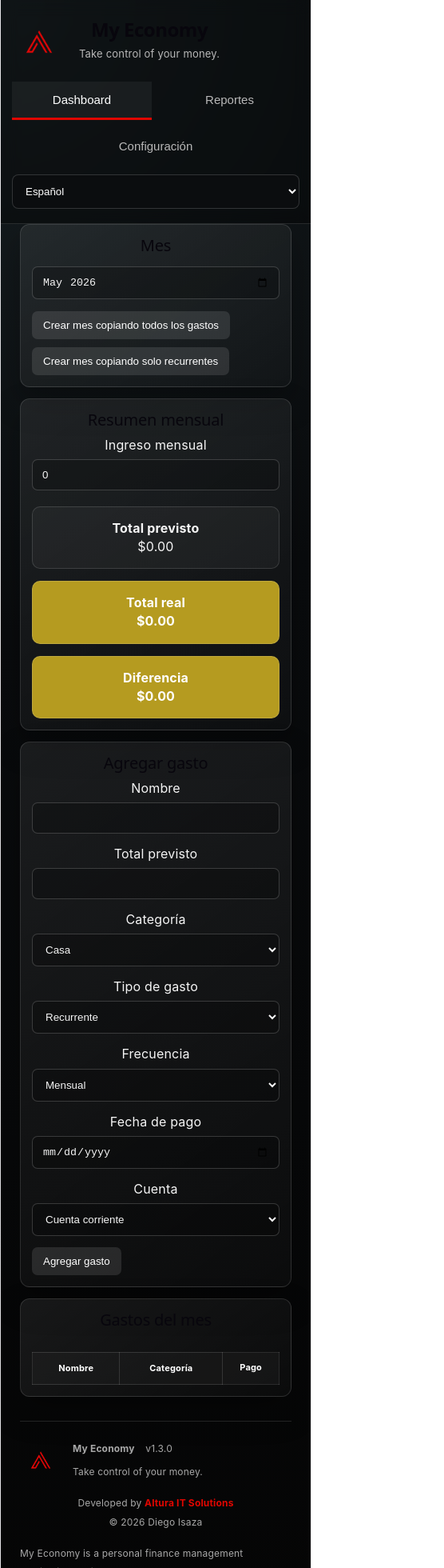
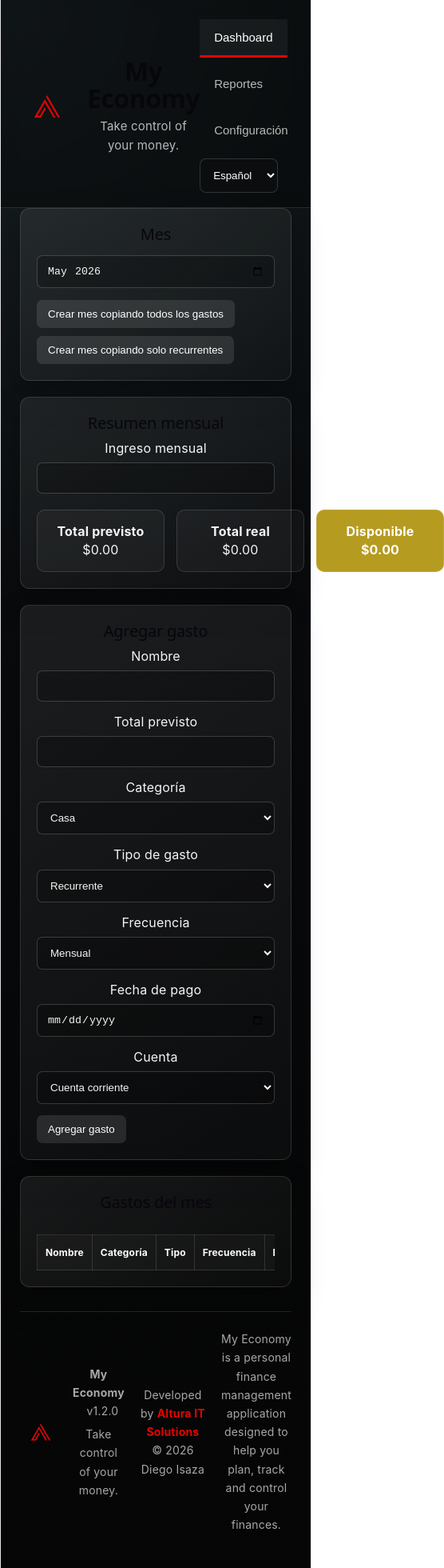
Before and after one commit to Solid1030/my-economy, a React (Vite) app: page / in a window 390 px wide. Shown: the top 1960 px of the page at 80% size, 556 px wide, since content can reach past the window. Built offline with nearby package versions, Linux system fonts and the light colour scheme.

Commit message:
Update mobile layout and table styling2

```diff
--- a/src/App.jsx
+++ b/src/App.jsx
@@ -1,5 +1,4 @@
 import { useEffect, useState } from "react";
-import "./App.css";
 
 const getCurrentMonth = () => new Date().toISOString().slice(0, 7);
 
@@ -219,13 +218,13 @@ const defaultAccounts = [
 ];
 
 const emptyMonth = {
-  income: 0,
+  income: "",
   expenses: [],
 };
 
 const APP_NAME = "My Economy";
 const APP_SUBTITLE = "Take control of your money.";
-const APP_VERSION = "v1.3.0";
+const APP_VERSION = "v1.2.0";
 const APP_DEVELOPER = "Altura IT Solutions";
 
 function App() {
@@ -258,7 +257,7 @@ function App() {
 
   const currentMonthData = monthlyData[selectedMonth] || emptyMonth;
 
-  const [income, setIncome] = useState(currentMonthData.income);
+  const [income, setIncome] = useState(Number(currentMonthData.income || ""));
 
   const [newExpense, setNewExpense] = useState({
     name: "",
@@ -382,14 +381,13 @@ function App() {
   }
 
   function updateIncome(value) {
-    const newIncome = Number(value);
-    setIncome(newIncome);
-
-    saveMonthData({
-      ...currentMonthData,
-      income: newIncome,
-    });
-  }
+  setIncome(value);
+
+  saveMonthData({
+    ...currentMonthData,
+    income: value,
+  });
+}
 
   function addExpense(event) {
     event.preventDefault();
@@ -651,7 +649,11 @@ function App() {
     0
   );
 
-  const difference = totalPlanned - totalReal;
+  const numericIncome = Number(income || 0);
+
+  const remainingPlanned = numericIncome - totalPlanned;
+  const remainingReal = numericIncome - totalReal;
+  const difference = remainingReal - remainingPlanned;
 
   function groupExpensesBy(fieldName) {
     const totals = {};
@@ -809,7 +811,7 @@ function App() {
       outline: "none",
     },
     tableInput: {
-      width: "100%",
+      width: "105px",
       padding: "6px",
       borderRadius: "5px",
       border: "1px solid rgba(255,255,255,0.18)",
@@ -953,8 +955,8 @@ function App() {
 
   function renderReportTable(data, labelColumn) {
     return (
-      <div className="table-wrapper" style={styles.tableWrapper}>
-        <table className="data-table" style={styles.table}>
+      <div style={styles.tableWrapper}>
+        <table style={styles.table}>
           <thead>
             <tr>
               <th style={styles.th}>{labelColumn}</th>
@@ -986,17 +988,17 @@ function App() {
   }
 
   return (
-    <div className="page" style={styles.page}>
-      <div className="top-bar" style={styles.topBar}>
-        <div className="brand" style={styles.brand}>
+    <div style={styles.page}>
+      <div style={styles.topBar}>
+        <div style={styles.brand}>
           <img src="/Altura.png" alt="Altura IT Solutions" style={styles.logo} />
           <div>
-            <h1 className="brand-title" style={styles.brandTitle}>{APP_NAME}</h1>
-            <p className="brand-subtitle" style={styles.brandSubtitle}>{APP_SUBTITLE}</p>
+            <h1 style={styles.brandTitle}>{APP_NAME}</h1>
+            <p style={styles.brandSubtitle}>{APP_SUBTITLE}</p>
           </div>
         </div>
 
-        <div className="nav" style={styles.nav}>
+        <div style={styles.nav}>
           <button
             style={{
               ...styles.navButton,
@@ -1045,10 +1047,10 @@ function App() {
         </div>
       </div>
 
-      <main className="app-shell" style={styles.appShell}>
+      <main style={styles.appShell}>
       {page === "dashboard" && (
         <>
-          <div className="card" style={styles.card}>
+          <div style={styles.card}>
             <h2>{t.month}</h2>
 
             <input
@@ -1069,7 +1071,7 @@ function App() {
             </div>
           </div>
 
-          <div className="card" style={styles.card}>
+          <div style={styles.card}>
             <h2>{t.monthlySummary}</h2>
 
             <label>{t.monthlyIncome}</label>
@@ -1081,31 +1083,33 @@ function App() {
               onChange={(e) => updateIncome(e.target.value)}
             />
 
-            <div
-  className="summary-grid"
-  style={{ ...styles.summaryGrid, marginTop: "20px" }}
->
+            <div style={{ ...styles.summaryGrid, marginTop: "20px" }}>
               <div style={styles.summaryBox}>
                 <strong>{t.totalPlanned}</strong>
                 <p>${totalPlanned.toFixed(2)}</p>
               </div>
 
-              <div style={{ ...styles.summaryBox, ...getDifferenceStyle(difference) }}>
+              <div style={styles.summaryBox}>
                 <strong>{t.totalReal}</strong>
                 <p>${totalReal.toFixed(2)}</p>
               </div>
 
-              <div style={{ ...styles.summaryBox, ...getDifferenceStyle(difference) }}>
-                <strong>{t.difference}</strong>
-                <p>${difference.toFixed(2)}</p>
+              <div
+                style={{
+                  ...styles.summaryBox,
+                  ...getDifferenceStyle(remainingReal),
+                }}
+              >
+                <strong>Disponible</strong>
+                <p>${remainingReal.toFixed(2)}</p>
               </div>
             </div>
           </div>
 
-          <div className="card" style={styles.card}>
+          <div style={styles.card}>
             <h2>{t.addExpense}</h2>
 
-            <form onSubmit={addExpense} className="form-grid" style={styles.formGrid}>
+            <form onSubmit={addExpense} style={styles.formGrid}>
               <div>
                 <label>{t.name}</label>
                 <input
@@ -1203,11 +1207,11 @@ function App() {
             </form>
           </div>
 
-          <div className="card" style={styles.card}>
+          <div style={styles.card}>
             <h2>{t.expensesMonth}</h2>
 
-            <div className="table-wrapper" style={styles.tableWrapper}>
-              <table className="data-table" style={styles.table}>
+            <div style={styles.tableWrapper}>
+              <table style={styles.table}>
                 <thead>
                   <tr>
                     <th style={styles.th}>{t.name}</th>
@@ -1233,17 +1237,7 @@ function App() {
                       Number(activeExpense.plannedAmount) - effectiveReal;
 
                     return (
-                      <tr
-  key={index}
-  onClick={() => {
-    if (window.innerWidth <= 768) {
-      openPayments(index);
-    }
-  }}
-  style={{
-    cursor: window.innerWidth <= 768 ? "pointer" : "default",
-  }}
->
+                      <tr key={index}>
                         <td style={styles.td}>
                           {isEditing ? (
                             <input
@@ -1386,7 +1380,7 @@ function App() {
 
                         <td style={styles.td}>
                           <button onClick={() => openPayments(index)}>
-                            Administrar
+                            {t.managePayments}
                           </button>
                         </td>
 
@@ -1427,7 +1421,7 @@ function App() {
 
       {page === "reports" && (
         <>
-          <div className="card" style={styles.card}>
+          <div style={styles.card}>
             <h2>{t.month}</h2>
 
             <input
@@ -1439,12 +1433,12 @@ function App() {
           </div>
 
           <div style={styles.reportGrid}>
-            <div className="card" style={styles.card}>
+            <div style={styles.card}>
               <h2>{t.byCategory}</h2>
               {renderReportTable(categoryReportData, t.category)}
             </div>
 
-            <div className="card" style={styles.card}>
+            <div style={styles.card}>
               <h2>{t.byAccount}</h2>
               {renderReportTable(accountReportData, t.account)}
             </div>
@@ -1454,7 +1448,7 @@ function App() {
 
       {page === "settings" && (
         <>
-          <div className="card" style={styles.card}>
+          <div style={styles.card}>
             <h2>{t.categoriesConfig}</h2>
 
             <form onSubmit={addCategory} style={{ display: "flex", gap: "10px" }}>
@@ -1483,7 +1477,7 @@ function App() {
             </div>
           </div>
 
-          <div className="card" style={styles.card}>
+          <div style={styles.card}>
             <h2>{t.accountsConfig}</h2>
 
             <form onSubmit={addAccount} style={{ display: "flex", gap: "10px" }}>
@@ -1510,7 +1504,7 @@ function App() {
             </div>
           </div>
 
-          <div className="card" style={styles.card}>
+          <div style={styles.card}>
             <h2>{t.createdMonths}</h2>
 
             {Object.keys(monthlyData).length === 0 && <p>{t.noMonths}</p>}
@@ -1528,7 +1522,7 @@ function App() {
         </>
       )}
 
-      <footer className="footer" style={styles.footer}>
+      <footer style={styles.footer}>
         <div style={styles.footerBrand}>
           <img src="/altura-logo.png" alt="Altura IT Solutions" style={styles.footerLogo} />
           <div>
@@ -1618,8 +1612,8 @@ function App() {
 
             <h3>{t.paymentHistory}</h3>
 
-            <div className="table-wrapper" style={styles.tableWrapper}>
-              <table className="data-table" style={styles.table}>
+            <div style={styles.tableWrapper}>
+              <table style={styles.table}>
                 <thead>
                   <tr>
                     <th style={styles.th}>{t.paymentDate}</th>
```
